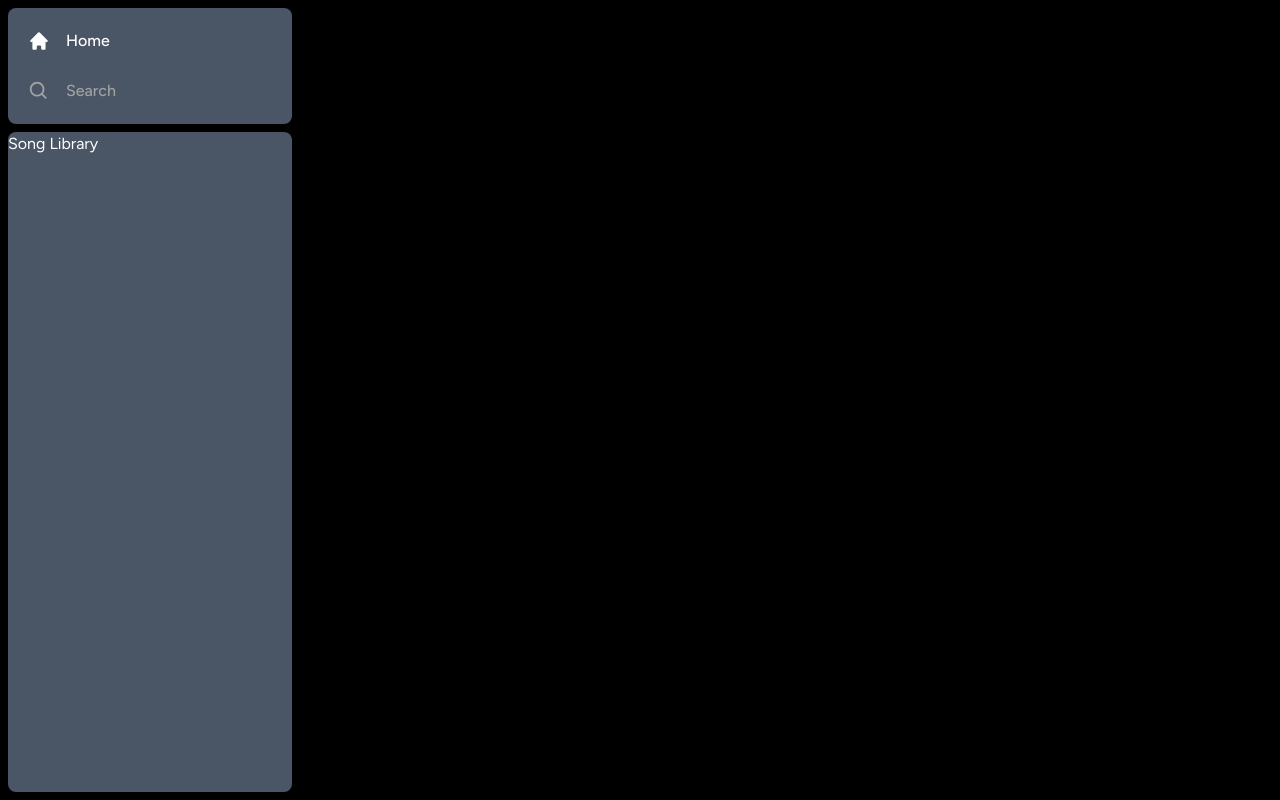
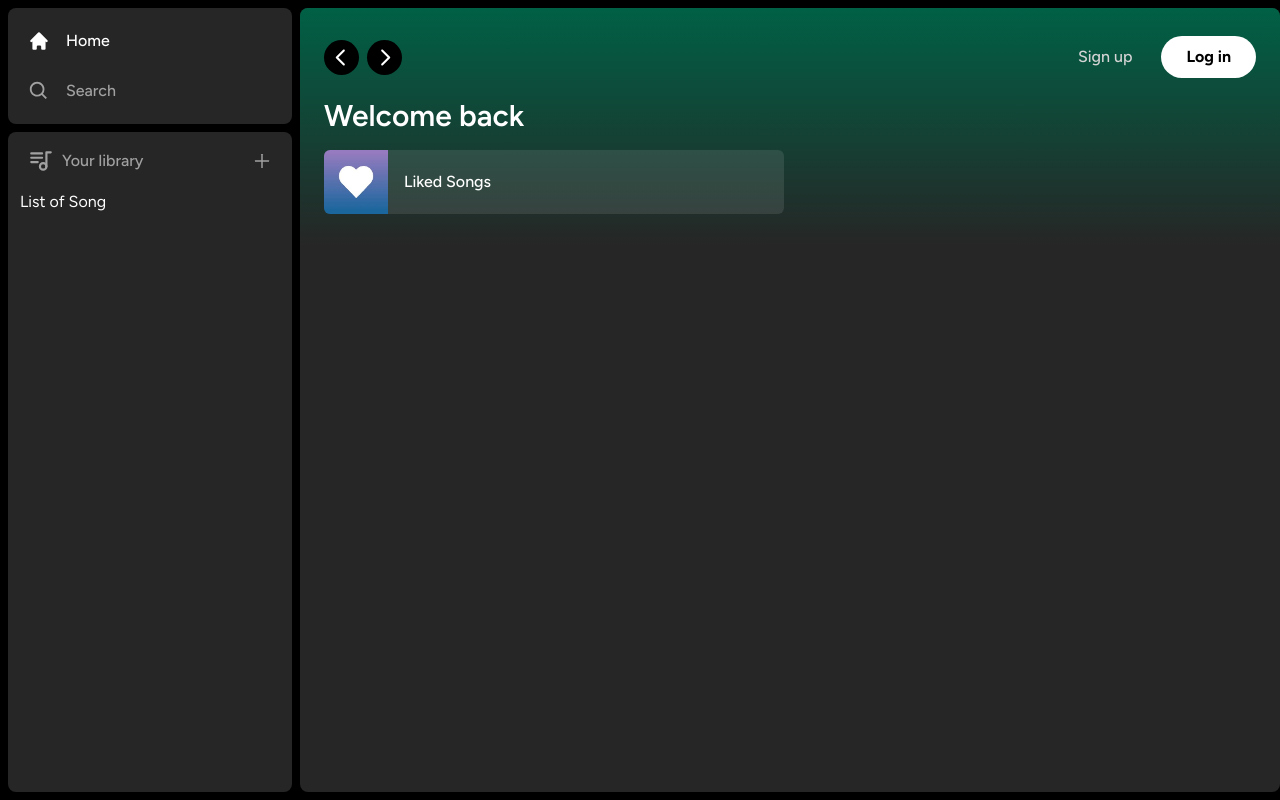
Before and after one commit to xacthu1800/spotify-NextJs, a Next.js app in the folder spotify-nextjs/: page / in a window 1280 px wide. Built offline with nearby package versions, Linux system fonts and the light colour scheme.

Commit message:
add button, header, ListItem component

```diff
--- a/spotify-nextjs/app/(site)/page.tsx
+++ b/spotify-nextjs/app/(site)/page.tsx
@@ -1,7 +1,43 @@
+import Header from "@/components/Header";
+import ListItem from "@/components/ListItem";
+
 export default function Home() {
   return (
-    <div className="text-green-500">
-      Hello spotify
+    <div className="
+    bg-neutral-800
+      rounded-lg
+      h-full
+      w-full
+      overflow-hidden
+      overflow-y-auto
+    ">
+      <Header>
+        <div className="mb-2">
+          <h1
+            className="
+              text-ehite
+              text-3xl
+              font-semibold
+            ">
+            Welcome back
+          </h1>
+          <div className="
+              grid
+              grid-cols-1
+              sm:grid-cols-2
+              xl:grid-cols=3
+              2xl:grid-cols-4
+              gap-3
+              mt-4
+            ">
+            <ListItem
+              image="/images/images.jpg"
+              name="Liked Songs"
+              />
+          </div>
+        </div>
+      </Header>
+
     </div>
   );
 }
--- a/spotify-nextjs/app/layout.tsx
+++ b/spotify-nextjs/app/layout.tsx
@@ -1,3 +1,4 @@
+
 import type { Metadata } from "next";
 import { Figtree } from "next/font/google";
 import "./globals.css";
--- a/spotify-nextjs/components/Box.tsx
+++ b/spotify-nextjs/components/Box.tsx
@@ -12,7 +12,7 @@
 }) => {
     return (
         <div className={twMerge(`
-            bg-gray-600
+            bg-neutral-800
             rounded-lg
             h-fit
             w-full
--- /dev/null
+++ b/spotify-nextjs/components/Button.tsx
@@ -0,0 +1,40 @@
+import React, { forwardRef } from "react";
+import { twMerge } from "tailwind-merge";
+
+interface ButtonProps extends React.ButtonHTMLAttributes<HTMLButtonElement> {}
+
+const Button = forwardRef<HTMLButtonElement, ButtonProps>(
+  ({ className, children, disabled, type = "button", ...props }, ref) => {
+    return (
+      <button
+        type={type}
+        className={twMerge(
+          `
+        w-full
+        rounded-full
+        bg-green-500
+        border
+        border-transparent
+        px-3
+        py-3
+        disabled:cursor-not-allowed
+        disabled:opacity-50
+        text-black
+        font-bold
+        hover:opacity-75
+      `,
+          className
+        )}
+        disabled={disabled}
+        ref={ref}
+        {...props}
+      >
+        {children}
+      </button>
+    );
+  }
+);
+
+Button.displayName = "Button";
+
+export default Button;
--- /dev/null
+++ b/spotify-nextjs/components/Header.tsx
@@ -0,0 +1,145 @@
+"use client";
+
+import { useRouter } from 'next/navigation';
+import React from 'react'
+import { BiSearch } from 'react-icons/bi';
+import { HiHome } from 'react-icons/hi';
+import { RxCaretLeft, RxCaretRight } from 'react-icons/rx';
+import { twMerge } from 'tailwind-merge';
+import Button from './Button';
+
+interface HeaderProps{
+    children: React.ReactNode;
+    className: string
+}
+
+const Header: React.FC<HeaderProps> = ({
+    children,
+    className
+}) => {
+    const router = useRouter();
+    const handlerLogout = () => {
+
+    }
+
+
+  return (
+    <div className={twMerge(`
+        h-fit
+        bg-gradient-to-b
+        from-emerald-800
+        p-6
+    `, className
+    )}>
+        <div className='
+            w-full
+            mb-4
+            flex
+            items-center
+            justify-between
+        '>
+            <div className='
+                hidden
+                md:flex
+                gap-x-2
+                items-center
+            '>
+                <button
+                    onClick={()=>router.back()}
+                    className='
+                        rounded-full
+                        bg-black
+                        flex
+                        items-center
+                        justify-center
+                        hover:opacity-75
+                        transition
+                    '>
+                        <RxCaretLeft
+                            className='text-white'
+                            size={35}
+                            />
+                </button>
+                <button
+                    onClick={()=>router.forward()}
+                    className='
+                        rounded-full
+                        bg-black
+                        flex
+                        items-center
+                        justify-center
+                        hover:opacity-75
+                        transition
+                    '>
+                        <RxCaretRight
+                            className='text-white'
+                            size={35}
+                            />
+                </button>
+            </div>
+            <div className='flex md:hidden gap-x-2 items-center'>
+                <button
+                  className='
+                        rounded-full
+                        p-2
+                        bg-white
+                        flex
+                        items-center
+                        justify-center
+                        hover:opacity-75
+                        transition
+                     '>
+                    <HiHome className='text-black' size={20}/>
+                </button>
+                <button
+                  className='
+                        rounded-full
+                        p-2
+                        bg-white
+                        flex
+                        items-center
+                        justify-center
+                        hover:opacity-75
+                        transition
+                     '>
+                    <BiSearch className='text-black' size={20}/>
+                </button>
+            </div>
+            <div className='
+                flex
+                justify-center
+                items-center
+                gap-x-4
+            '>
+                <>
+                    <div>
+                        <Button
+                            onClick={()=>{}}
+                            className='
+                                bg-transparent
+                                text-neutral-300
+                                font-medium
+                            '>
+                            Sign up
+                        </Button>
+                    </div>
+                    <div>
+                        <Button
+                            onClick={()=>{}}
+                            className='
+                                bg-white
+                                px-6
+                                py-2
+                            '>
+                            Log in
+                        </Button>
+                    </div>
+                </>
+            </div>
+        </div>
+        {children}
+    </div>
+  )
+}
+
+export default Header
--- /dev/null
+++ b/spotify-nextjs/components/Library.tsx
@@ -0,0 +1,61 @@
+"use client"
+
+import React from 'react'
+import { AiOutlinePlus } from 'react-icons/ai'
+import { TbPlaylist } from 'react-icons/tb'
+
+const Library = () => {
+    const onClick = () => {
+        // handle upload later
+    }
+
+
+  return (
+    <div className='flex flex-col'>
+        <div className='
+            flex
+            items-center
+            justify-between
+            px-5
+            pt-4
+        '>
+            <div className='
+                inline-flex
+                items-center
+                gap-x-2
+            '>
+                <TbPlaylist className='text-neutral-400' size={26}/>
+                <p className='
+                    text-neutral-400
+                    font-medium
+                    text-md
+                '>
+                    Your library
+                </p>
+            </div>
+            <AiOutlinePlus
+                onClick={onClick}
+                size={20}
+                className='
+                    text-neutral-400
+                    cursor-pointer
+                    hover:text-white
+                    transition
+                    hover:scale-110
+                '
+            />
+        </div>
+        <div className='
+            flex
+            flex-col
+            gap-y-2
+            mt-4
+            px-3
+        '>
+            List of Song
+        </div>
+    </div>
+  )
+}
+
+export default Library
--- /dev/null
+++ b/spotify-nextjs/components/ListItem.tsx
@@ -0,0 +1,78 @@
+"use client";
+
+import { useRouter } from 'next/navigation';
+import React from 'react'
+import Image from 'next/image'
+import { FaPlay } from 'react-icons/fa';
+
+interface ListItemProps {
+    image: string;
+    name: string;
+    href: string;
+}
+
+const ListItem: React.FC<ListItemProps> = ({
+    image,
+    name,
+    href
+}) => {
+const router = useRouter()
+const onClick = () => {
+    // add authentication before push
+    router.push()
+}
+
+  return (
+    <button className='
+            relative
+            group
+            flex
+            items-center
+            rounded-md
+            overflow-hidden
+            gap-x-4
+            bg-neutral-100/10
+            hover:bg-neutral-100/20
+            transition
+            pr-4
+        '>
+            <div className='
+                relative
+                min-h-[64px]
+                min-w-[64px]
+            '>
+                <Image
+                    className="object-cover"
+                    fill
+                    src={image}
+                    alt="Image"
+                />
+            </div>
+            <p className='
+                font-medium
+                truncate
+                py-5
+            '>
+                {name}
+            </p>
+            <div className='
+                absolute
+                transition
+                opacity-0
+                rounded-full
+                items-center
+                justify-center
+                bg-green-500
+                p-4
+                drop-shadow-md
+                right-5
+                group-hover:opacity-100
+                hover:scale-110
+            '>
+                <FaPlay className='text-black'/>
+            </div>
+    </button>
+  )
+}
+
+export default ListItem
--- a/spotify-nextjs/components/Sidebar.tsx
+++ b/spotify-nextjs/components/Sidebar.tsx
@@ -8,6 +8,7 @@
 
 import Box from "./Box";
 import SidebarItem from "./SidebarItem";
+import Library from "./Library";
 
 interface SidebarProps {
     children: React.ReactNode
@@ -64,10 +65,17 @@
                     </div>
                 </Box>
                 <Box className="overflow-y-auto h-full">
-                    Song Library
+                    <Library />
                 </Box>
-
             </div>
+            <main className="
+                    h-full
+                    flex-1
+                    overflow-y-auto
+                    py-2
+                ">
+                {children}
+            </main>
         </div>
     )
 }
```
Also changed, not shown: spotify-nextjs/public/images/images.jpg (added), 1 other file (tests, documents, lock files or other folders).
